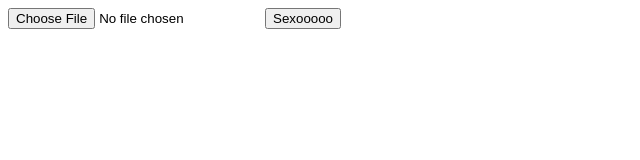
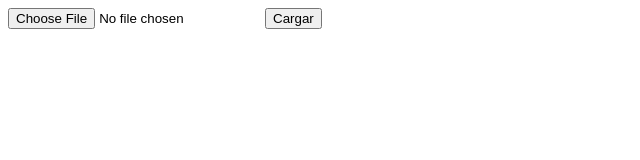
Before and after one commit to Aratt-Gaytan/servidor-archivos, a website: page index.html in a window 1280 px wide. Shown: the full height of the page, 0-640 px from the left. Drawn offline with Linux system fonts and the light colour scheme.

Commit message:
Update index.html

```diff
--- a/index.html
+++ b/index.html
@@ -8,7 +8,7 @@
 <body>
     <form action="localhost:3008/upload" method="post">
         <input type="file" name="file" id="file">
-        <input type="submit" value="Sexooooo">
+        <input type="submit" value="Cargar">
     </form>
 </body>
 </html>
```
